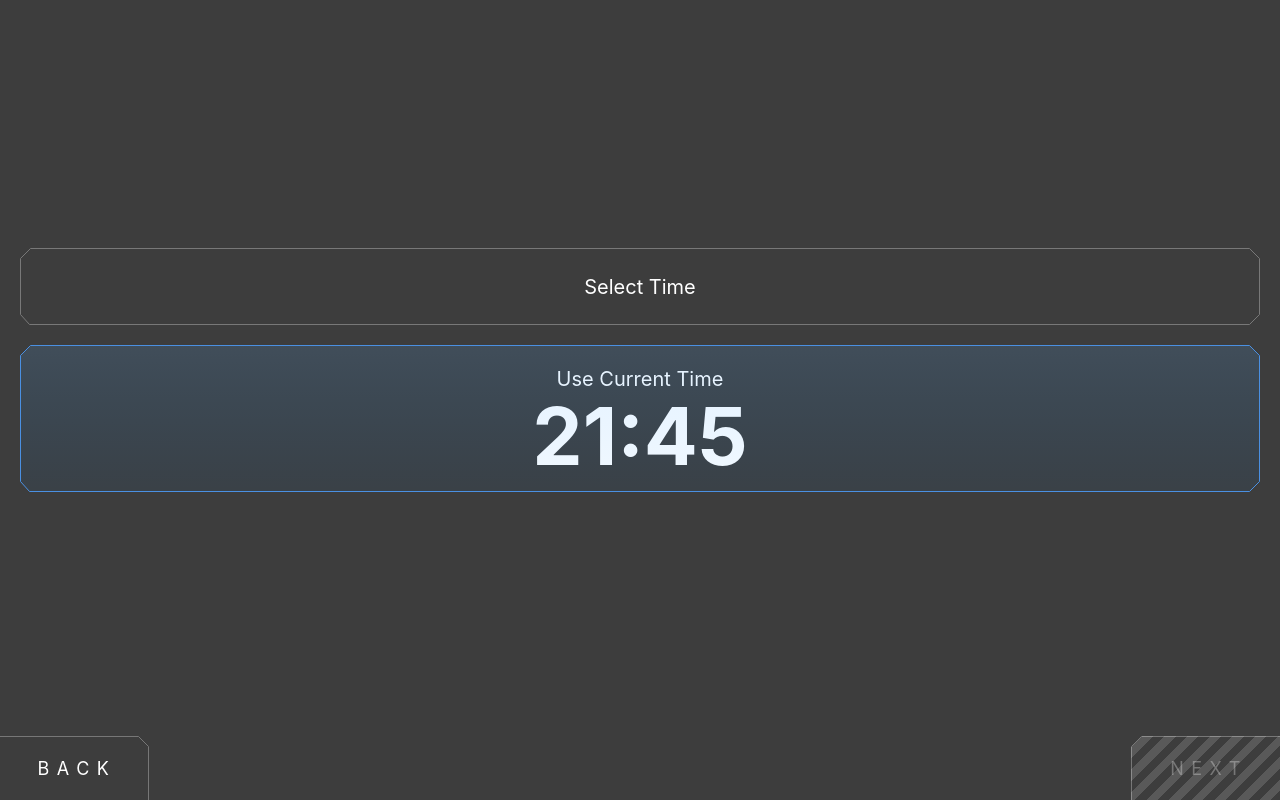
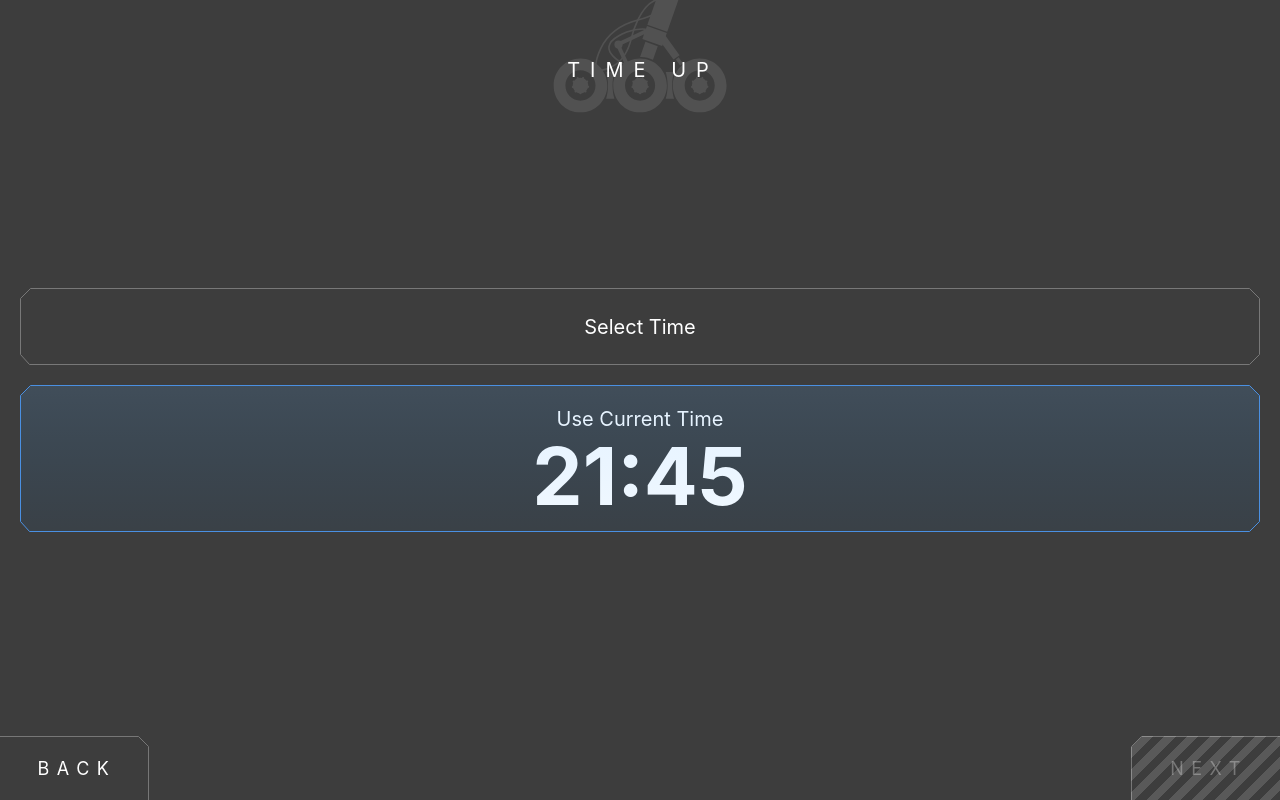
Before and after one commit to TheActualWalko/flight-doc, a React (Create React App) app: page / in a window 1280 px wide. Built offline with nearby package versions, Linux system fonts and the light colour scheme.

Commit message:
finish core UI

```diff
--- a/src/App.css
+++ b/src/App.css
@@ -1,15 +1,26 @@
 .app {
-  padding: 20px 20px 80px 20px;
+  padding: 20px 20px 0 20px;
   color: white;
   height: 100%;
+  display: grid;
+  grid-template-rows: 80px 1fr 80px;
+  align-items: center;
+}
+
+.app .time-input,
+.app .time-now,
+.app .hobbs-input {
+  grid-row: 2
 }
 
 .app h3 {
   font-weight: normal;
-  font-size: 24px;
-  margin-top: 18px;
-  margin-bottom: 18px;
+  font-size: 20px;
+  letter-spacing: 10px;
+  padding: 20px 10px 0 16px;
+  margin: 0;
   text-align: center;
+  text-transform: uppercase;
 }
 
 .app .input, .app .readout, .app button {
@@ -22,6 +33,29 @@
   display: inline-block;
   min-width: 57px;
   border: none;
+}
+
+.app header {
+  position: relative;
+}
+
+.app .header-image {
+  position: absolute;
+  left: 50%;
+  top: 40px;
+  opacity: 0.1;
+}
+
+.app .header-image.motor {
+  margin-top: -47px;
+  margin-left: -41px;
+  transform: scale(1.3);
+}
+
+.app .header-image.wheels {
+  margin-top: -62px;
+  margin-left: -48px;
+  transform: scale(1.8);
 }
 
 .app button {
@@ -39,6 +73,7 @@
   display: grid;
   grid-template-rows: 65px auto;
   height: 100%;
+  max-height: 500px;
   row-gap: 20px;
 }
 
@@ -86,6 +121,17 @@ button.disabled {
     rgba(255,255,255,0.15) 8px,
     rgba(255,255,255,0.15) 16px
   );
+}
+
+button.back.disabled {
+  background-image: repeating-linear-gradient(
+    45deg,
+    rgba(255,255,255,0),
+    rgba(255,255,255,0) 8px,
+    rgba(255,255,255,0.15) 8px,
+    rgba(255,255,255,0.15) 16px
+  );
+
 }
 
 .highlight .border-svg path {
@@ -151,7 +197,9 @@ input:focus+.border-svg path {
 .time-input {
   display: grid;
   max-width: 270px;
+  width: 100%;
   height: 100%;
+  max-height: 450px;
   margin: 0 auto;
   grid-template-columns: 1fr 10px 1fr;
   grid-template-rows: 1fr 60px 1fr;
@@ -242,3 +290,46 @@ input:focus+.border-svg path {
 .number-input input:focus {
   outline: none;
 }
+
+.report {
+  display: grid;
+  grid-template-columns: 1fr 1fr;
+  grid-template-rows: 1fr 3fr 1fr 3fr 1fr 3fr 1fr 3fr;
+  grid-column-gap: 10px;
+  height: 100%;
+  max-height: 400px;
+  width: 100%;
+  margin: 0 auto;
+}
+
+.report dt {
+  padding-top: 3px;
+  border-top: 1px solid #aaa;
+  color: #aaa;
+}
+
+.report dd {
+  padding: 0;
+  margin: 0;
+  font-size: 36px;
+}
+
+
+.report .conclusion {
+  grid-column-start: 1;
+  grid-column-end: 3;
+}
+
+.report dd.conclusion {
+  padding-bottom: 50px;
+}
+
+.report dt:nth-of-type(1) { grid-column: 1; grid-row: 1; }
+.report dt:nth-of-type(2) { grid-column: 2; grid-row: 1; }
+.report dd:nth-of-type(1) { grid-column: 1; grid-row: 2; }
+.report dd:nth-of-type(2) { grid-column: 2; grid-row: 2; }
+
+.report dt:nth-of-type(4) { grid-column: 1; grid-row: 5; }
+.report dt:nth-of-type(5) { grid-column: 2; grid-row: 5; }
+.report dd:nth-of-type(4) { grid-column: 1; grid-row: 6; }
+.report dd:nth-of-type(5) { grid-column: 2; grid-row: 6; }
--- a/src/App.js
+++ b/src/App.js
@@ -5,12 +5,41 @@ import './App.css';
 import HobbsInput from './HobbsInput';
 import TimeInput from './TimeInput';
 import Button from './Button';
+import Report from './Report';
 import { canGoToPage, getNextPage } from './pages';
+import motor from './motor.svg';
+import wheels from './wheels.svg';
+
+const getTitle = (page) => ({
+  HOBBS_START: 'Hobbs Start',
+  HOBBS_STOP: 'Hobbs Stop',
+  TIME_UP: 'Time Up',
+  TIME_DOWN: 'Time Down',
+  REPORT: 'Report'
+}[page]);
+
+
+const getIcon = (page) => ({
+  HOBBS_START: <img className='header-image motor' src={motor} alt={getTitle(page)} />,
+  HOBBS_STOP: <img className='header-image motor' src={motor} alt={getTitle(page)} />,
+  TIME_UP: <img className='header-image wheels' src={wheels} alt={getTitle(page)} />,
+  TIME_DOWN: <img className='header-image wheels' src={wheels} alt={getTitle(page)} />,
+  REPORT: <img className='header-image motor' src={motor} alt={getTitle(page)} />,
+}[page]);
 
 class App extends Component {
   render() {
     return (
       <div className="app">
+        <header>
+          <h3>{getTitle(this.props.page)}</h3>
+          {getIcon(this.props.page)}
+        </header>
+        {this.props.page === 'HOBBS_START' && <HobbsInput value={this.props.hobbsStart} onChange={this.props.setHobbsStart} />}
+        {this.props.page === 'TIME_UP' && <TimeInput value={this.props.timeUp} onChange={this.props.setTimeUp} onContinue={this.props.next} />}
+        {this.props.page === 'TIME_DOWN' && <TimeInput value={this.props.timeDown} onChange={this.props.setTimeDown} onContinue={this.props.next} />}
+        {this.props.page === 'HOBBS_STOP' && <HobbsInput value={this.props.hobbsStop} onChange={this.props.setHobbsStop} />}
+        {this.props.page === 'REPORT' && <Report />}
         <svg style={{position: 'fixed', top: -1000}}>
           <defs>
             <linearGradient id="button-highlight-gradient" x2="0" y2="1">
@@ -19,13 +48,9 @@ class App extends Component {
             </linearGradient>
           </defs>
         </svg>
-        {this.props.page === 'HOBBS_START' && <HobbsInput value={this.props.hobbsStart} onChange={this.props.setHobbsStart} />}
-        {this.props.page === 'TIME_UP' && <TimeInput value={this.props.timeUp} onChange={this.props.setTimeUp} onContinue={this.props.next} />}
-        {this.props.page === 'TIME_DOWN' && <TimeInput value={this.props.timeDown} onChange={this.props.setTimeDown} onContinue={this.props.next} />}
-        {this.props.page === 'HOBBS_STOP' && <HobbsInput value={this.props.hobbsStop} onChange={this.props.setHobbsStop} />}
         <footer>
-          <Button onClick={this.props.prev} topRight>Back</Button>
-          <Button onClick={this.props.next} topLeft disabled={!this.props.canGoToNext} className={this.props.canGoToNext ? 'highlight' : 'disabled'}>Next</Button>
+          {<Button onClick={this.props.prev} topRight disabled={!this.props.canGoToPrev} className={this.props.canGoToPrev ? 'back' : 'back disabled'}>Back</Button>}
+          {<Button onClick={this.props.next} topLeft disabled={!this.props.canGoToNext} className={this.props.canGoToNext ? 'highlight' : 'disabled'}>Next</Button>}
         </footer>
       </div>
     );
@@ -39,7 +64,8 @@ export default connect(
     timeUp: state.timeUp,
     timeDown: state.timeDown,
     page: state.page,
-    canGoToNext: canGoToPage(state, getNextPage(state))
+    canGoToPrev: state.page !== 'HOBBS_START',
+    canGoToNext: state.page !== 'REPORT' && canGoToPage(state, getNextPage(state))
   }),
   (dispatch) => ({
     setHobbsStart: (hobbsStart) => dispatch(setHobbsStart(hobbsStart)),
--- a/src/NumberInput.js
+++ b/src/NumberInput.js
@@ -25,13 +25,13 @@ class NumberInput extends Component {
         <svg className='border-svg' />
         <Button
           onClick={() => {
-            onChange('');
+            onChange(value.slice(0,-1));
             if (hadFocus) setTimeout(() => this.inputRef.focus(), 0);
           }}
           topRight={topRight}
           bottomRight={bottomRight}
         >
-          Clr
+          Del
         </Button>
       </div>
     );
--- /dev/null
+++ b/src/Report.js
@@ -0,0 +1,42 @@
+import React from 'react';
+import { connect } from 'react-redux';
+import { getDeltaHours } from './tools';
+
+const Report = ({
+  timeUp,
+  timeDown,
+  deltaHours,
+  hobbsStart,
+  hobbsStop
+}) => (
+  <dl className='report'>
+    <dt>Time Up</dt>
+    <dd>{timeUp}</dd>
+
+    <dt>Time Down</dt>
+    <dd>{timeDown}</dd>
+
+    <dt className='conclusion'>Air Time</dt>
+    <dd className='conclusion'>{deltaHours}</dd>
+
+
+    <dt>Hobbs Start</dt>
+    <dd>{hobbsStart}</dd>
+
+    <dt>Hobbs Stop</dt>
+    <dd>{hobbsStop}</dd>
+
+    <dt className='conclusion'>Engine-On Time</dt>
+    <dd className='conclusion'>{(hobbsStop - hobbsStart).toFixed(1)}</dd>
+  </dl>
+);
+
+const mapStateToProps = ({ timeUp, timeDown, hobbsStart, hobbsStop }) => ({
+  timeUp,
+  timeDown,
+  deltaHours: getDeltaHours(timeUp, timeDown).toFixed(1),
+  hobbsStart,
+  hobbsStop,
+});
+
+export default connect(mapStateToProps)(Report);
--- a/src/TimeInput.js
+++ b/src/TimeInput.js
@@ -12,7 +12,9 @@ const TimeReadout = ({time}) => (
 );
 const getNow = () => {
   const now = new Date();
-  return now.getHours() + ':' + now.getMinutes();
+  const hours = now.getHours();
+  const minutes = now.getMinutes();
+  return `${hours < 10 ? '0' : ''}${hours}:${minutes < 10 ? '0' : ''}${minutes}`;
 }
 
 class CurrentTime extends Component {
@@ -47,7 +49,7 @@ class TimeInput extends Component {
   modTime(amount) {
     const minutes = (this.getMinutes() + 60 + amount) % 60;
     const hours = (this.getHours() + 24 + Math.floor((this.getMinutes() + amount) / 60)) % 24;
-    this.props.onChange(hours + ':' + minutes);
+    this.props.onChange(`${hours < 10 ? '0' : ''}${hours}:${minutes < 10 ? '0' : ''}${minutes}`);
   }
   render() {
     return this.props.value
--- a/src/pages.js
+++ b/src/pages.js
@@ -14,7 +14,7 @@ export const canGoToPage = (state, page) => {
   if (page === 'TIME_DOWN' && !!state.timeUp) {
     return true;
   }
-  if (page === 'HOBBS_STOP' && !!state.timeDown && state.timeDown > state.timeUp) {
+  if (page === 'HOBBS_STOP' && !!state.timeDown) {
     return true;
   }
   if (page === 'REPORT' && isValidHobbs(state.hobbsStop)) {
--- a/src/store.js
+++ b/src/store.js
@@ -1,5 +1,6 @@
 import { createStore } from 'redux';
 import { canGoToPage, getNextPage, getPrevPage } from './pages';
+import { getDeltaHours } from './tools';
 
 const initialState = {
   hobbsStart: '55.9',
@@ -12,7 +13,7 @@ const initialState = {
 const rootReducer = (state, {type, payload}) => {
   switch(type) {
     case 'SET_HOBBS_START': {
-      return {...state, hobbsStart: payload}
+      return { ...state, hobbsStart: payload}
     }
     case 'SET_HOBBS_STOP': {
       return {...state, hobbsStop: payload}
@@ -21,7 +22,11 @@ const rootReducer = (state, {type, payload}) => {
       return {...state, timeUp: payload}
     }
     case 'SET_TIME_DOWN': {
-      return {...state, timeDown: payload}
+      return {
+        ...state,
+        timeDown: payload,
+        hobbsStop: state.hobbsStop === '' ? (Number(state.hobbsStart) + getDeltaHours(state.timeUp, payload) + 0.2).toFixed(1) : state.hobbsStop
+      }
     }
     case 'NEXT': {
       const nextPage = getNextPage(state);
--- /dev/null
+++ b/src/tools.js
@@ -0,0 +1,9 @@
+export const getDeltaHours = (timeUp, timeDown) => {
+  let days = 0;
+  if (Number(timeUp.split(':').join('')) > Number(timeDown.split(':').join(''))) {
+    days = 1;
+  }
+  const dateUp = new Date(`1970/1/1 ${timeUp}`);
+  const dateDown = new Date(`1970/1/${1 + days} ${timeDown}`);
+  return (dateDown.getTime() - dateUp.getTime()) / 1000 / 60 / 60;
+}
```
Also changed, not shown: 1 other file (tests, documents, lock files or other folders).
